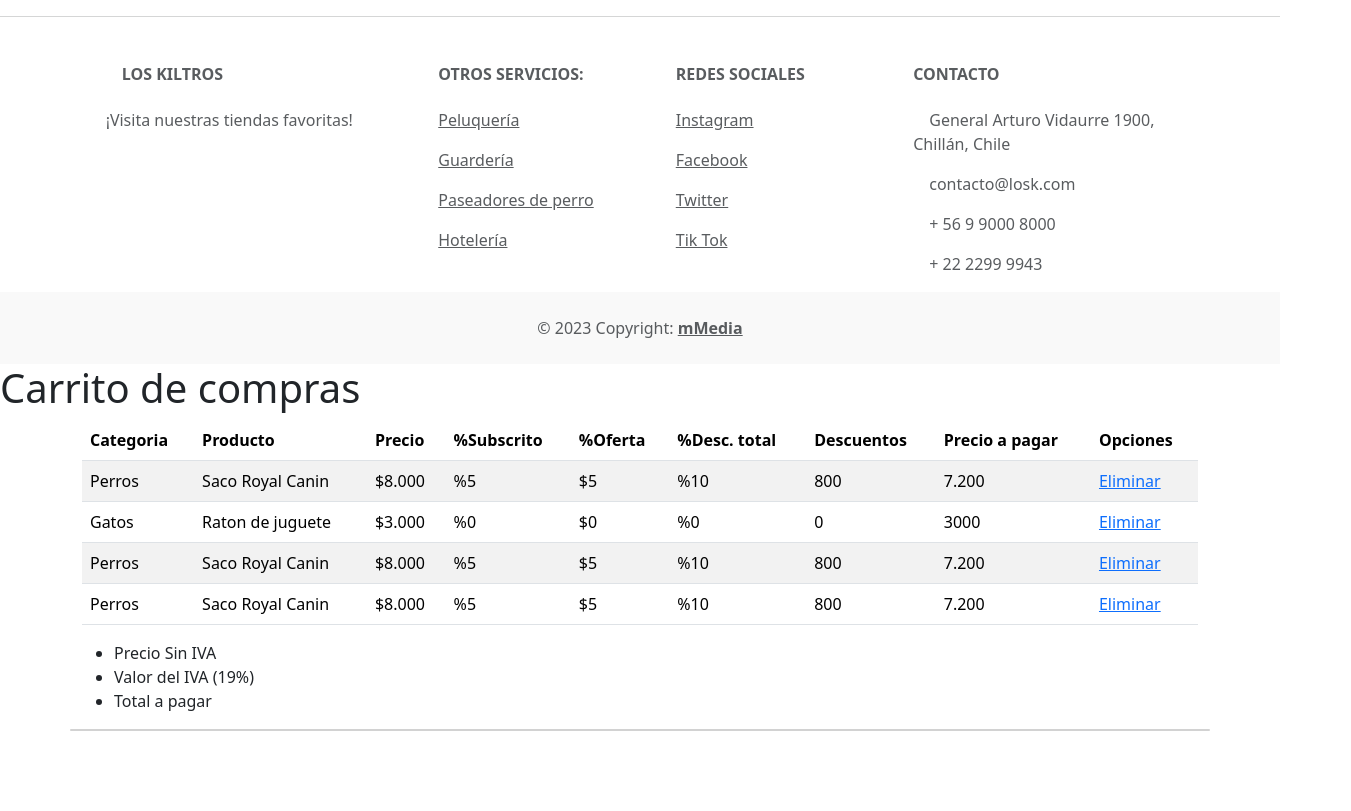
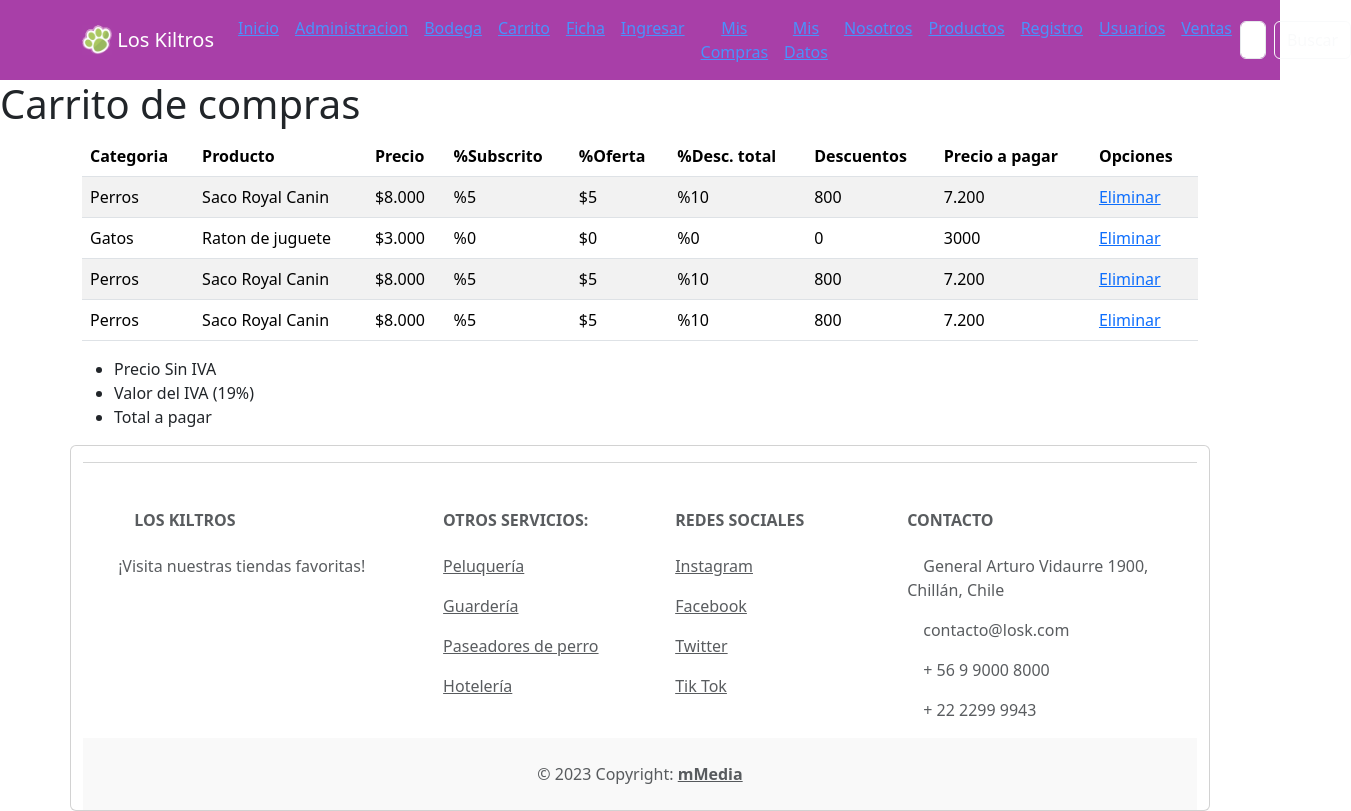
Before and after one commit to raMoliner/LosKiltros, a plain HTML site: page Carrito.html in a window 1280 px wide. Shown: the whole page, 1351 px wide, since content can reach past the window. Drawn offline with nearby package versions, Linux system fonts and the light colour scheme.

Commit message:
Update Carrito.html

```diff
--- a/Carrito.html
+++ b/Carrito.html
@@ -9,7 +9,7 @@
     <title>Carrito de compras</title>
 </head>
 <body>
-    <footer id ="footer"></footer>
+    <header id ="header"></header>
 
     <h1>Carrito de compras </h1>
       <section>
```
